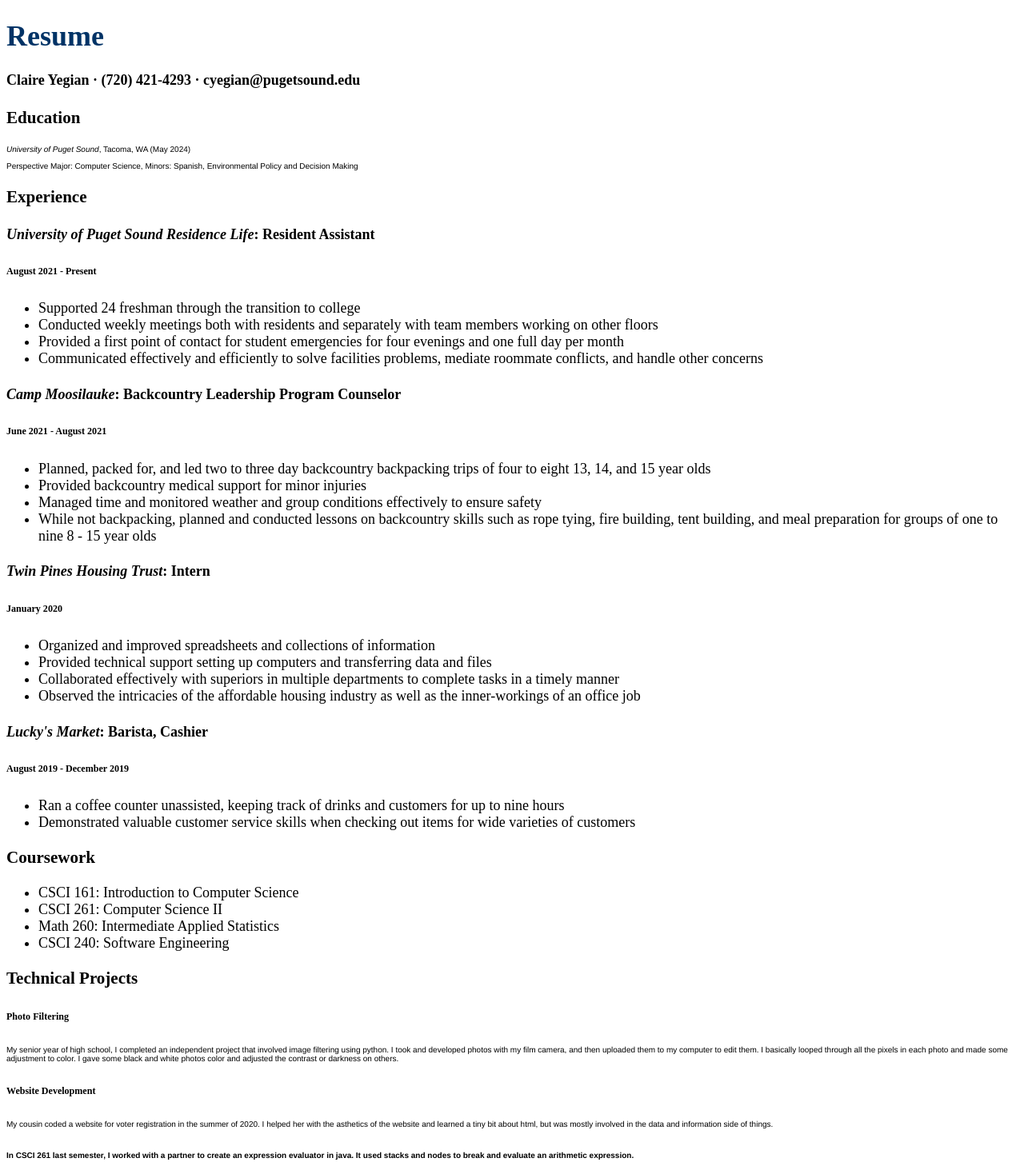
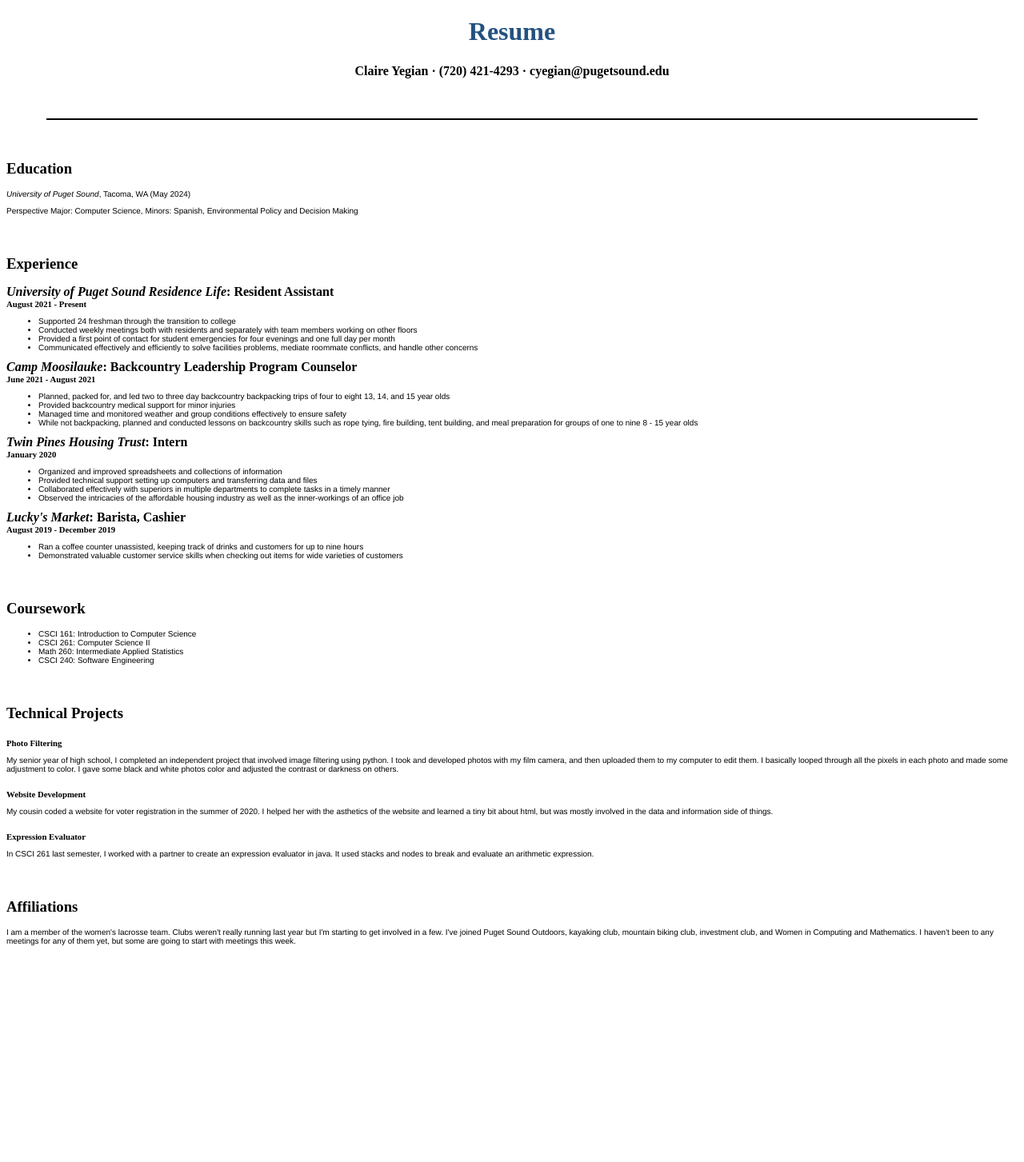
Before and after one commit to claire-yegian/claire-yegian.github.io, a plain HTML site: page resume.html in a window 1280 px wide. Shown: the top 1453 px of the page at 80% size. After the commit the page ends 1192 px from the top, so only its background shows below. Drawn offline with Linux system fonts and the light colour scheme.

Commit message:
added css styling for resume page

```diff
--- a/default.css
+++ b/default.css
@@ -1,12 +1,4 @@
-/* At least 2 element selectors and 1 class selector
-You must style your paragraphs to use Helvetica point 10 font.
-You must style your image to have a solid border, and set it to the left of your self-summary. */
-
-body {
-    font-size: 18px;
-}
-
-p {
+p, ul {
     font-family: Helvetica, Arial, sans-serif;
     font-size: 10px;
 }
@@ -27,10 +19,27 @@
     text-align: center;
 }
 
-h1, h2 {
-color: #003366;
+.divider {
+    border: 1px solid #000000;
+    margin: 50px;
 }
 
-h2 {
-    font-size: 1.7em;
+.heading {
+    text-align: center;
 }
+
+h1, h2 {
+color: #245280;
+}
+
+h3 {
+    margin: 50px 0px 15px 0px;
+}
+
+h4, h6 {
+    margin: 0px;
+}
+
+.techproj h6 {
+    margin: 20px 0px 0px 0px;
+}
--- a/resume.html
+++ b/resume.html
@@ -6,8 +6,8 @@
         <link rel='stylesheet' href="default.css"/>
     </head>
     <body>
-        <h1>Resume</h1>
-        <h4>Claire Yegian · (720) 421-4293 · cyegian@pugetsound.edu</h4>
+        <h1 class='heading'>Resume</h1>
+        <h4 class='heading'>Claire Yegian · (720) 421-4293 · cyegian@pugetsound.edu</h4>
         <div class='divider'></div>
         <h3>Education</h3>
         <p><em>University of Puget Sound</em>, Tacoma, WA (May 2024)</p>
@@ -65,6 +65,7 @@
             <li>CSCI 240: Software Engineering</li>
         </ul>
 
+        <div class='techproj'>
         <h3>Technical Projects</h3>
         <h6>Photo Filtering</h6>
         <p>My senior year of high school, I completed an independent project that involved image filtering using python. I took and developed
@@ -77,11 +78,11 @@
             a tiny bit about html, but was mostly involved in the data and information side of things.
         </p>
 
-        <h6>
-            <p>In CSCI 261 last semester, I worked with a partner to create an expression evaluator in java. It used stacks and nodes to break
-                and evaluate an arithmetic expression.
-            </p>
-        </h6>
+        <h6>Expression Evaluator</h6>
+        <p>In CSCI 261 last semester, I worked with a partner to create an expression evaluator in java. It used stacks and nodes to break
+            and evaluate an arithmetic expression.
+        </p>
+        </div>
 
         <h3>Affiliations</h3>
         <p>I am a member of the women's lacrosse team. Clubs weren't really running last year but I'm starting to get involved in a few. I've
```
Also changed, not shown: biophoto.JPG (added).
